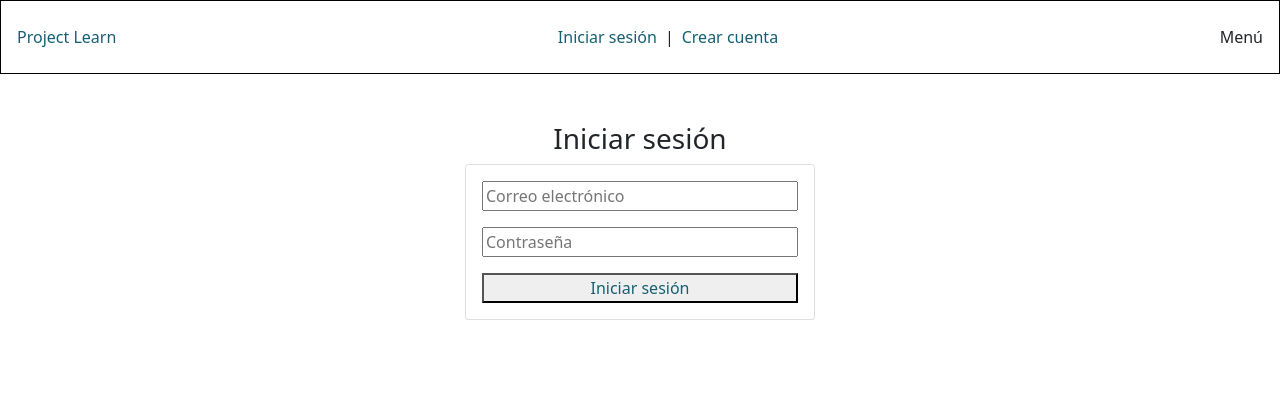
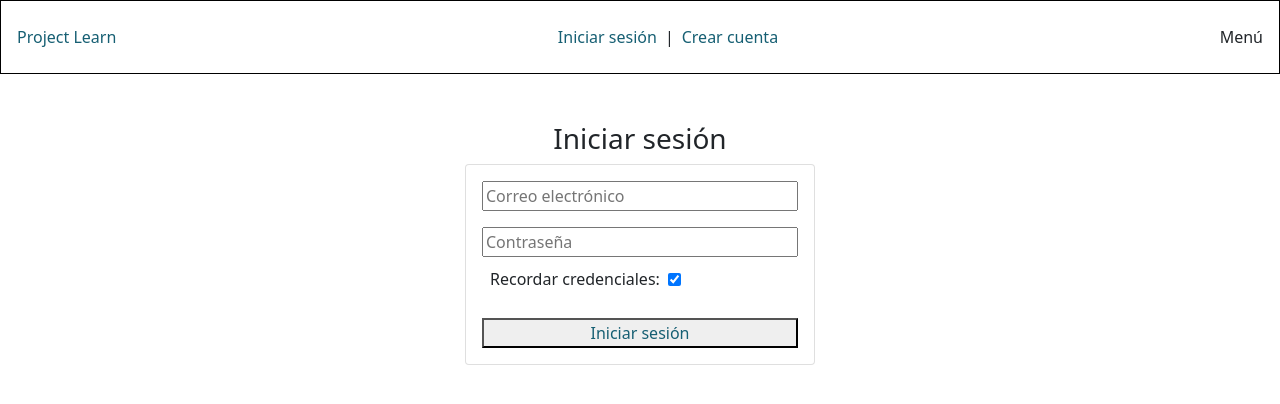
Before and after one commit to jhjose/repo_curso_react_talendig, a React (Create React App) app: page /login in a window 1280 px wide. Shown: the top 404 px of the page. Built offline with nearby package versions, Linux system fonts and the light colour scheme.

Commit message:
Added Axios to Login Component.

```diff
--- a/package.json
+++ b/package.json
@@ -9,11 +9,13 @@
     "@testing-library/jest-dom": "^5.16.4",
     "@testing-library/react": "^13.3.0",
     "@testing-library/user-event": "^13.5.0",
+    "axios": "^0.27.2",
     "bootstrap": "^5.1.3",
     "react": "^18.1.0",
     "react-bootstrap": "^2.4.0",
     "react-dom": "^18.1.0",
     "react-scripts": "5.0.1",
+    "string-encode-decode": "^1.0.7",
     "web-vitals": "^2.1.4"
   },
   "scripts": {
--- a/src/views/Login.jsx
+++ b/src/views/Login.jsx
@@ -1,14 +1,49 @@
 import Nav from '../components/Nav';
+import axios from 'axios';
+import {encode, decode} from 'string-encode-decode';
 
-function Login(){
+function Login(props){
+
+    function handleSubmit(e){
+        e.preventDefault();
+
+        // let email = e.name.email;
+        // let password = encode(e.name.password);
+        // let password_remember = e.name.password_remember;
+        let email = document.getElementById('email').value;
+        let password = encode(document.getElementById('password').value);
+        let password_remember = document.getElementById('password_remember').value;
+
+        if(password_remember){
+            sessionStorage.setItem('email', email);
+            sessionStorage.setItem('password', password);
+        }
+
+        axios.post('http://localhost:8080/user/run/session', {
+            params: {
+                email: email,
+                password: password
+            }
+        }).then(response=>{
+            console.log('response', response);
+        }).catch((error)=>{
+            console.log('error', error);
+        });
+    }
+
     return (
         <div>
             <Nav />
             <div className="d-flex flex-row flex-wrap justify-content-center mt-5 w-100">
                 <h3 className="w-100 text-center">Iniciar sesión</h3>
-                <form action="" className="card p-3 w-100" style={{maxWidth: 350}}>
-                    <input type="email" placeholder="Correo electrónico" className="" required />
-                    <input type="password" placeholder="Contraseña" className="mt-3" required />
+                <form onSubmit={handleSubmit} className="card p-3 w-100" style={{maxWidth: 350}}>
+                    <input name="email" id="email" type="email" placeholder="Correo electrónico" className="" required />
+                    <input name="password" id="password" type="password" placeholder="Contraseña" className="mt-3" required />
+                    <div className="d-flex flex-row align-items-center p-2">
+                        <label htmlFor="password_remember" >Recordar credenciales:</label>
+                        <input id="password_remember" className="m-2" name="password_remember" type="checkbox" checked />
+                    </div>
+
                     <button type="submit" className="mt-3 text-primary">Iniciar sesión</button>
                 </form>
             </div>
```
Also changed, not shown: 1 other file (tests, documents, lock files or other folders).
